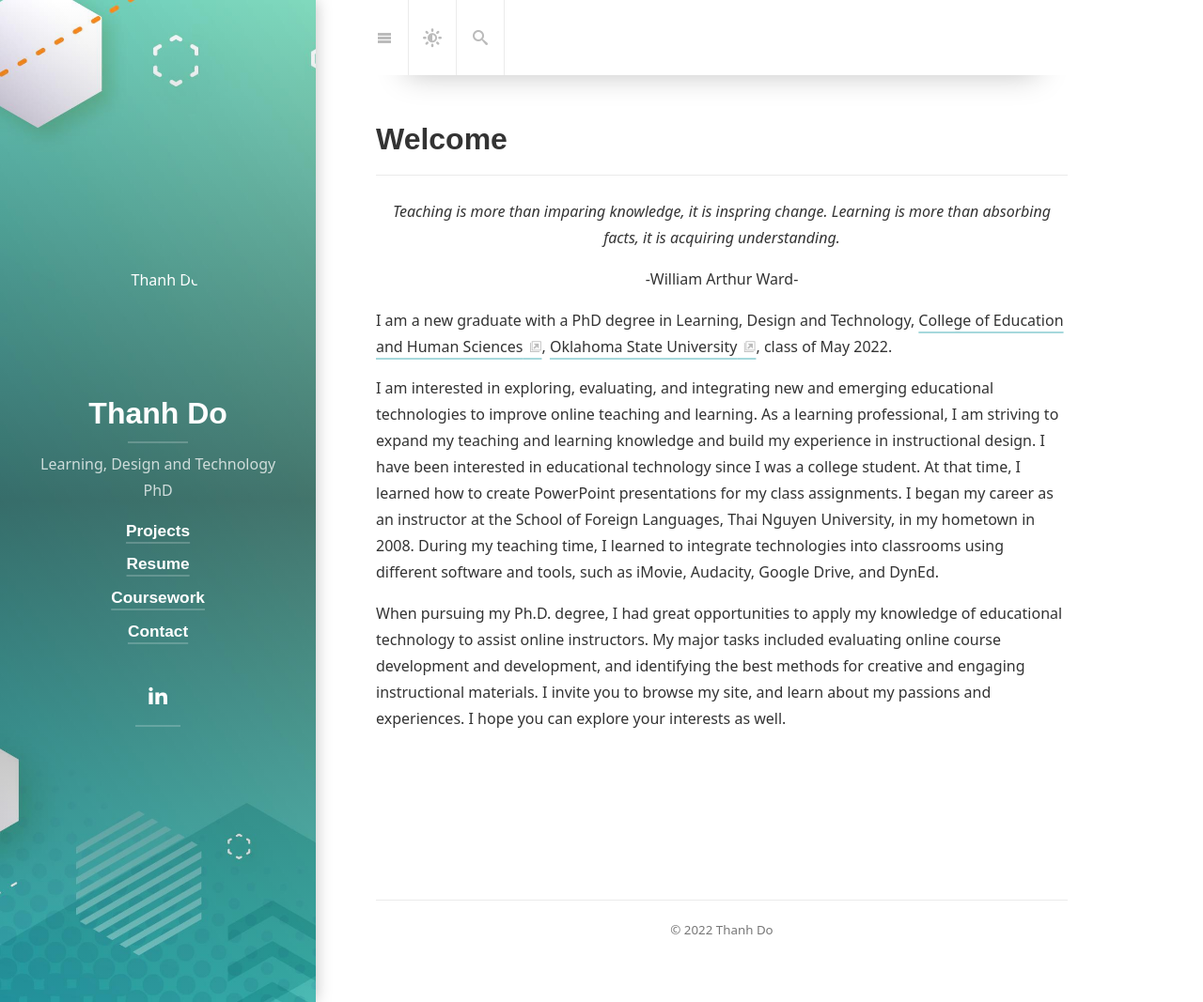
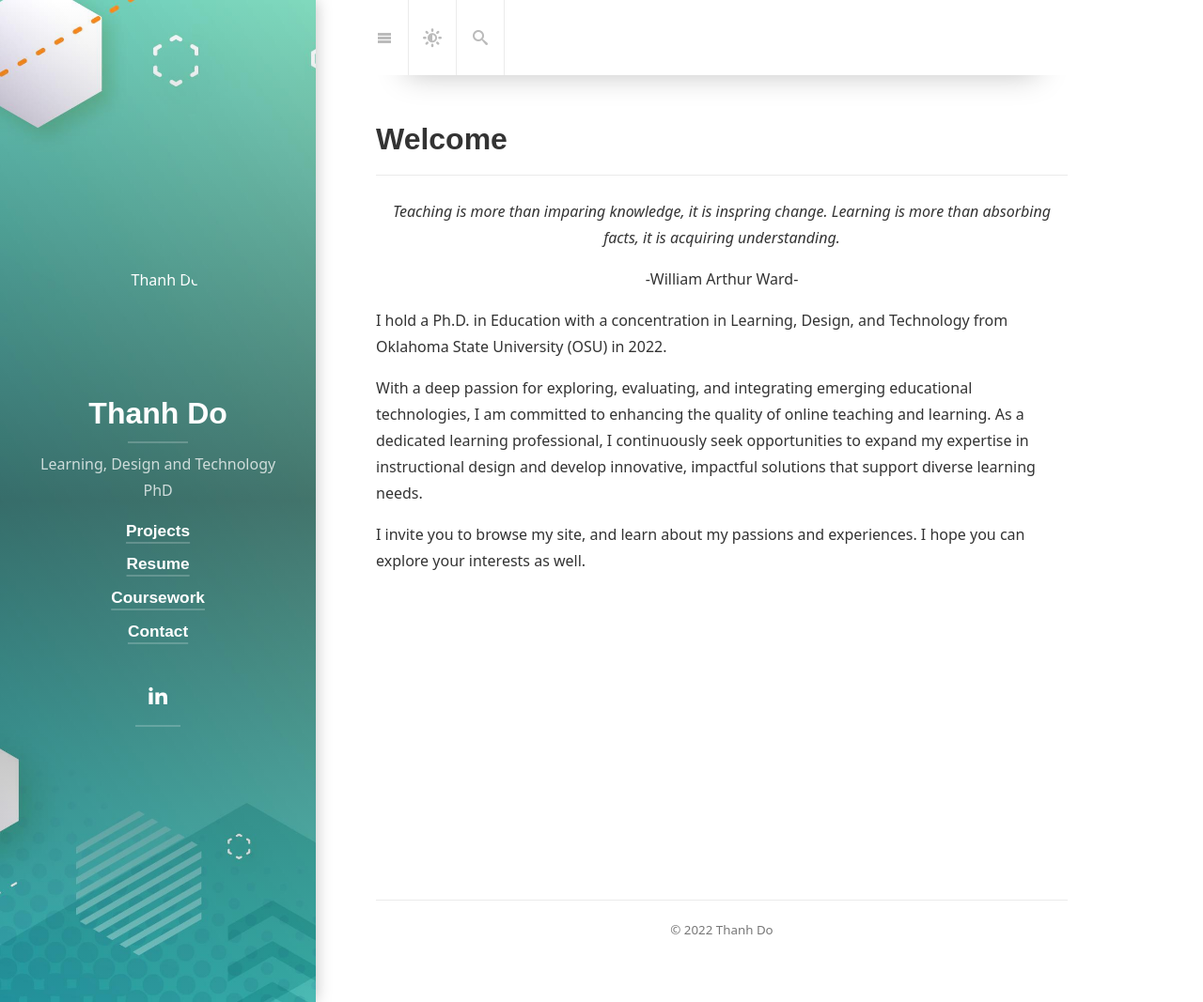
Before and after one commit to thanhpdo/thanhpdo.github.io, a Jekyll site: the page built from index.md, in a window 1280 px wide and 1067 px high. Shown: the whole window at 94% size. Built offline with Jekyll 4.4.1, drawn with Linux system fonts in a browser that asks for light colours; cached includes are drawn as plain includes; nearby versions of some CDN libraries; some web fonts are replaced; library files that are not in the unit come from our copies.

Commit message:
Update index.md

```diff
--- a/index.md
+++ b/index.md
@@ -7,8 +7,8 @@ sitemap: false
 <p align="center"> <em>Teaching is more than imparing knowledge, it is inspring change. Learning is more than absorbing facts, it is acquiring understanding.</em> </p>
 <p align="center"> -William Arthur Ward-  </p>
 
-I am a new graduate with a PhD degree in Learning, Design and Technology, [College of Education and Human Sciences](https://education.okstate.edu/), [Oklahoma State University](https://go.okstate.edu/), class of May 2022.
+I hold a Ph.D. in Education with a concentration in Learning, Design, and Technology from Oklahoma State University (OSU) in 2022.
 
-I am interested in exploring, evaluating, and integrating new and emerging educational technologies to improve online teaching and learning. As a learning professional, I am striving to expand my teaching and learning knowledge and build my experience in instructional design. I have been interested in educational technology since I was a college student. At that time, I learned how to create PowerPoint presentations for my class assignments. I began my career as an instructor at the School of Foreign Languages, Thai Nguyen University, in my hometown in 2008. During my teaching time, I learned to integrate technologies into classrooms using different software and tools, such as iMovie, Audacity, Google Drive, and DynEd.
+With a deep passion for exploring, evaluating, and integrating emerging educational technologies, I am committed to enhancing the quality of online teaching and learning. As a dedicated learning professional, I continuously seek opportunities to expand my expertise in instructional design and develop innovative, impactful solutions that support diverse learning needs.
 
-When pursuing my Ph.D. degree, I had great opportunities to apply my knowledge of educational technology to assist online instructors. My major tasks included evaluating online course development and development, and identifying the best methods for creative and engaging instructional materials. I invite you to browse my site, and learn about my passions and experiences. I hope you can explore your interests as well.
+I invite you to browse my site, and learn about my passions and experiences. I hope you can explore your interests as well.
```
